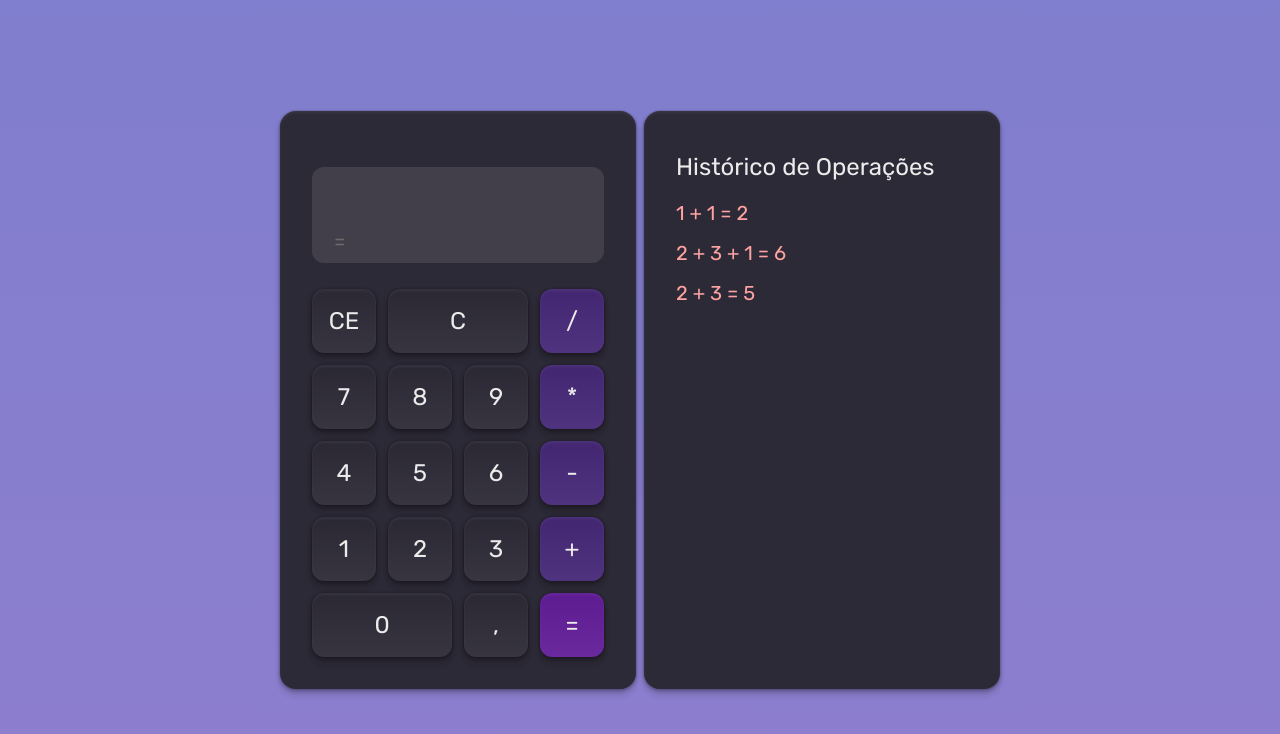
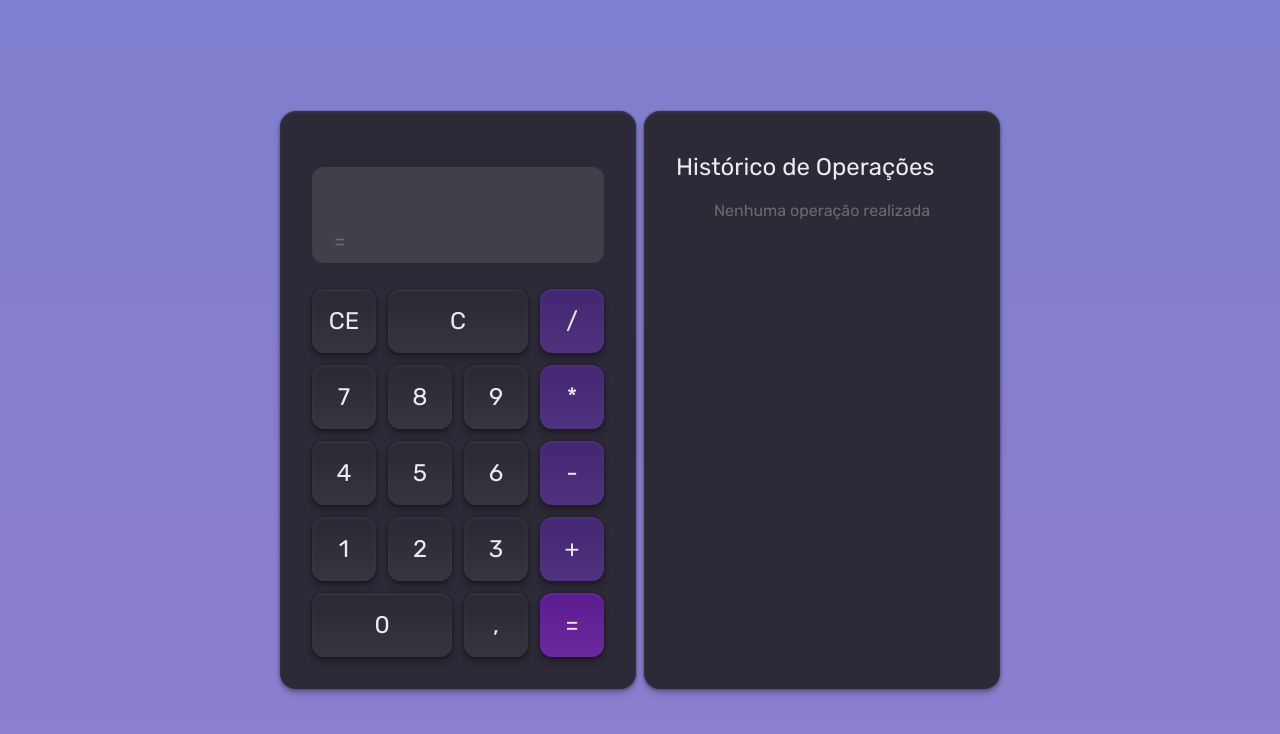
Before and after one commit to emmanuelmarcosdeoliveira/calculator, a React (Vite) app: page / in a window 1280 px wide. Shown: the top 734 px of the page. Built offline with nearby package versions, Linux system fonts and the light colour scheme.

Commit message:
chore:  creating the useCalculator hook

```diff
--- a/src/App.jsx
+++ b/src/App.jsx
@@ -1,14 +1,17 @@
 import { Calculator } from "../src/components/Calculator";
 import { OperationHistory } from "../src/components/OperationHistory";
+import { CalculatorProvider } from "./context/CalculatorContext";
 function App() {
   return (
     <>
+      <CalculatorProvider>
         <main
           className={`font-(--font) min-h-screen bg-linear-[180deg,_#807ece_0%,_#8e7ece_100%] items-center  flex gap-2  flex-col sm:flex-row  sm:justify-center p-8   text-(--text) `}
         >
           <Calculator />
           <OperationHistory />
         </main>
+      </CalculatorProvider>
     </>
   );
 }
--- a/src/components/Calculator.jsx
+++ b/src/components/Calculator.jsx
@@ -1,41 +1,15 @@
-import { useState } from "react";
+/** biome-ignore-all lint/suspicious/noArrayIndexKey: não obrigatório  */
+import { Button } from "./Button";
+import { useCalculator } from "../hooks/useCalculator";
 import { buttonsCalc } from "../constants/constants";
-import { Button } from "./Button";
 import { CalculatorDisplay } from "./CalculatorDisplay";
 import { Container } from "./Container";
 
 export function Calculator() {
-  const [operation, setOperation] = useState("");
-  const [result, setResult] = useState("");
+  const { operation, result, doOperation } = useCalculator();
 
   function handleButtonClick(input) {
-    if (input === "C") {
-      setOperation(""), setResult("");
-      return;
-    }
-    if (input === "CE") {
-      setResult("");
-      setOperation(operation.slice(0, -1));
-      return;
-    }
-
-    if (input === "=") {
-      const operationResult = eval(operation.replace(/,/g, "."));
-      const parsResult = operationResult.toString()?.replace(/\./g, ",");
-      setResult(parsResult);
-      return;
-    }
-    if (result) {
-      setOperation(isNaN(input) ? `${result}${input}` : input);
-      setResult("");
-      return;
-    }
-
-    if (input === "," && !operation.endsWith(",")) {
-      setOperation(`${operation},`);
-      return;
-    }
-    setOperation(`${operation}${input}`);
+    doOperation(input);
   }
 
   return (
--- a/src/components/OperationHistory.jsx
+++ b/src/components/OperationHistory.jsx
@@ -1,19 +1,28 @@
+import { useContext } from "react";
+import { CalculatorContext } from "../context/CalculatorContext";
 import { Container } from "./Container";
 import { Text } from "./Text";
 
 export function OperationHistory() {
+  const { history } = useContext(CalculatorContext);
   return (
     <Container className="h-[37.rem] px-8 py-10 w-[22.25rem]">
       <Text className="mb-4" variant="heading" as="h1">
         Histórico de Operações
       </Text>
-      <ul className="flex flex-col g">
-        <div className="flex flex-col gap-3 h-[28.125rem] overflow-y-auto text-red-300">
-          <Text as="li">1 + 1 = 2</Text>
-          <Text as="li">2 + 3 + 1 = 6</Text>
-          <Text as="li">2 + 3 = 5</Text>
-        </div>
-      </ul>
+      {history.length > 0 ? (
+        <ul className="flex flex-col   gap-3 h-[28.125rem] overflow-y-auto text-red-300">
+          {history.map((value) => (
+            <Text key={value} as="li">
+              {value}
+            </Text>
+          ))}
+        </ul>
+      ) : (
+        <Text className="h-[28.125rem] text-center" as="p" variant="mini">
+          Nenhuma operação realizada
+        </Text>
+      )}
     </Container>
   );
 }
--- /dev/null
+++ b/src/hooks/useCalculator.jsx
@@ -0,0 +1,46 @@
+import { useContext, useState } from "react";
+import { CalculatorContext } from "../context/CalculatorContext";
+
+export function useCalculator() {
+  const [operation, setOperation] = useState("");
+  const [result, setResult] = useState("");
+  const { updateHistory } = useContext(CalculatorContext);
+
+  function doOperation(input) {
+    if (input === "C") {
+      setOperation(""), setResult("");
+      return;
+    }
+    if (input === "CE") {
+      setResult("");
+      setOperation(operation.slice(0, -1));
+      return;
+    }
+
+    if (input === "=") {
+      // biome-ignore lint/security/noGlobalEval: nãp existe perigo
+      const operationResult = eval(operation.replace(/,/g, "."));
+      const parsedResult = operationResult.toString()?.replace(/\./g, ",");
+      setResult(parsedResult);
+      updateHistory(operation, parsedResult);
+      return;
+    }
+    if (result) {
+      setOperation(isNaN(input) ? `${result}${input}` : input);
+      setResult("");
+      return;
+    }
+
+    if (input === "," && !operation.endsWith(",")) {
+      setOperation(`${operation},`);
+      return;
+    }
+    setOperation(`${operation}${input}`);
+  }
+
+  return {
+    operation,
+    result,
+    doOperation,
+  };
+}
```
Lines whose indentation alone changed are shown as unchanged.
